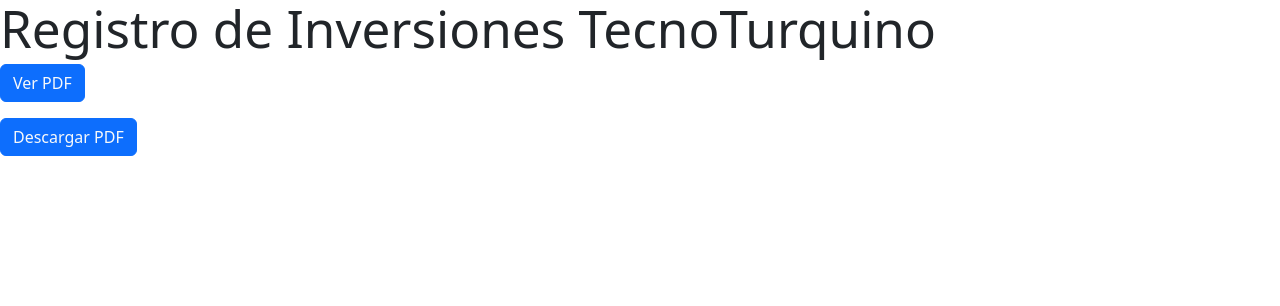
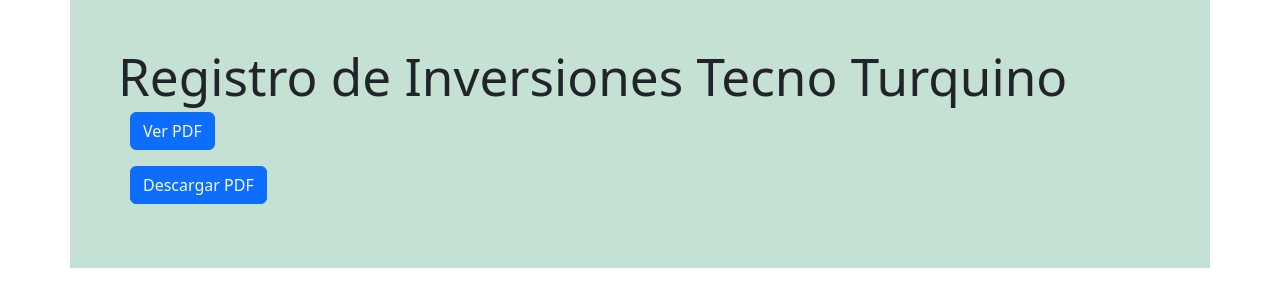
Before and after one commit to Johnnyinlove/Matematico, a React (Vite) app: page /Matematico/Economia in a window 1280 px wide. Shown: the top 306 px of the page. Built offline with nearby package versions, Linux system fonts and the light colour scheme.

Commit message:
economia1

```diff
--- a/src/Economia.tsx
+++ b/src/Economia.tsx
@@ -5,11 +5,12 @@ export default function Economia() {
     return(
 
 <>
-<h1>Registro de Inversiones TecnoTurquino</h1>
+
+<div className='container bg-success bg-opacity-25 p-5 border-opacity-75'>
+<h1>Registro de Inversiones Tecno Turquino</h1>
 
 
-{/* <h2>Series Numericas</h2> */}
-
+<div className="container-sm color-primary">
 <div>
   <div className='btn btn-primary'>
     <a className="fs-6 text-light"  href={Economiaq} target="_blank" rel="noopener">
@@ -26,6 +27,9 @@ export default function Economia() {
     </a>
   </div>
 </div>
+</div>
+
+</div>
 </>
     )
 }
```
